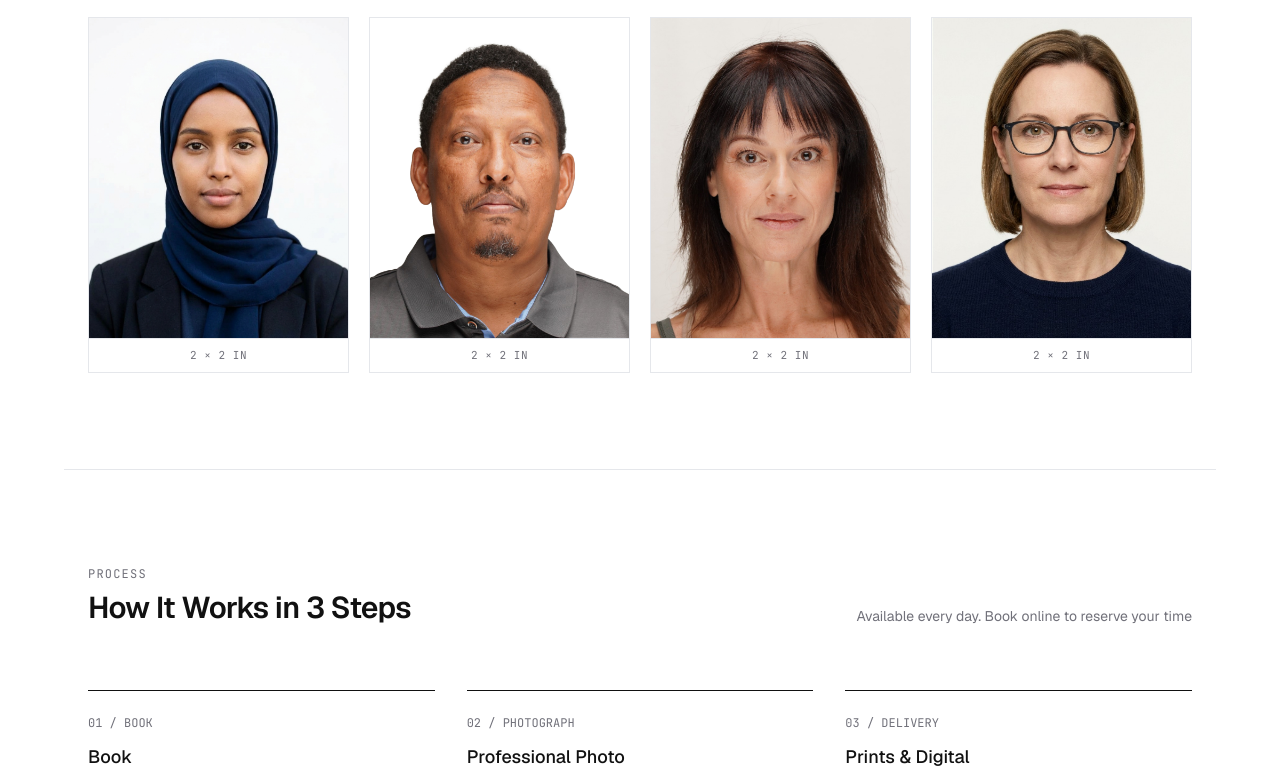
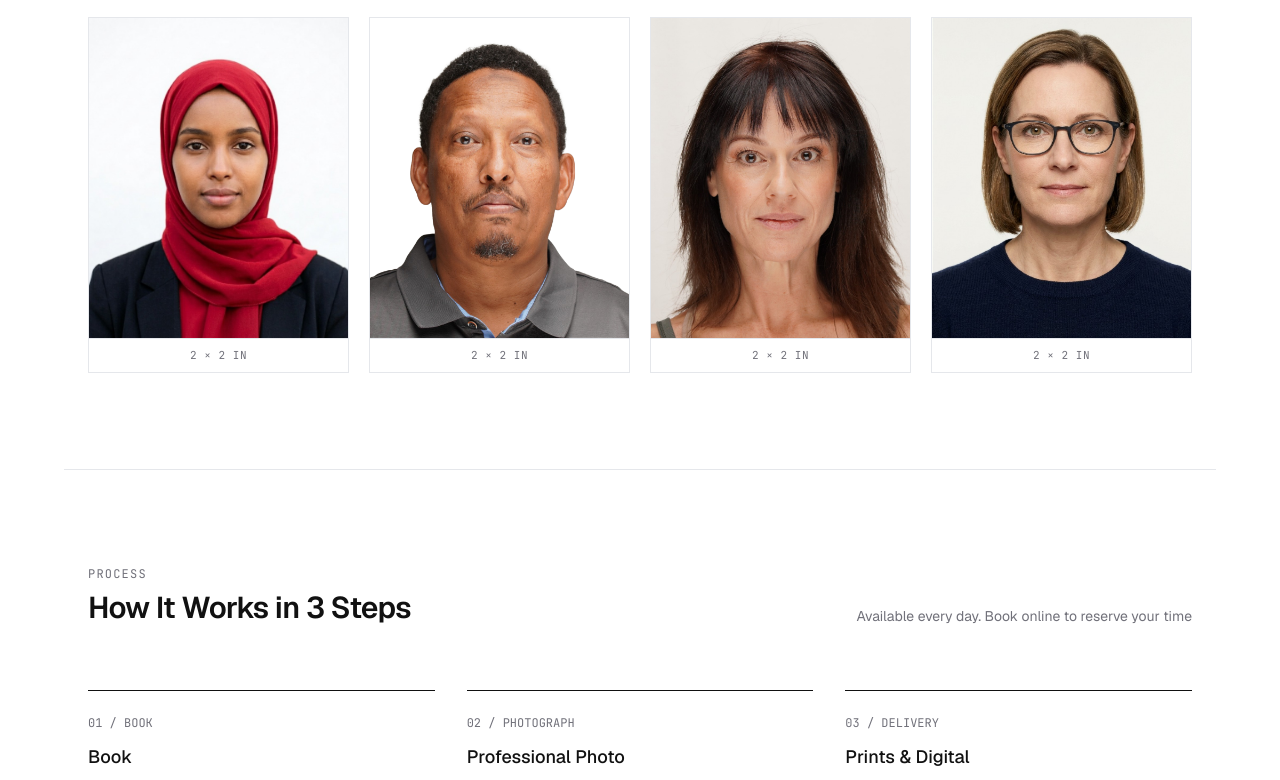
Before and after one commit to ameenstudio/fstoppassportphoto, a plain HTML site: page index.html in a window 1280 px wide. Shown: the part 1642-2422 px from the top of the page. Drawn offline with nearby package versions, Linux system fonts and the light colour scheme.

Commit message:
Replace ninth gallery portrait
Co-authored-by: Copilot <223556219+Copilot@users.noreply.github.com>

```diff
--- a/index.html
+++ b/index.html
@@ -166,7 +166,7 @@
 
     <figure class="border border-border bg-white overflow-hidden group">
       <div class="overflow-hidden">
-        <img src="Gemini_Generated_Image_zcdg1bzcdg1bzcdg.jpg" alt="Passport portrait sample with a navy hijab" class="h-80 w-full object-cover group-hover:scale-105 transition-transform duration-500" />
+        <img src="Gemini_Generated_Image_8fvxtn8fvxtn8fvx.jpg" alt="Passport portrait sample with a red hijab" class="h-80 w-full object-cover group-hover:scale-105 transition-transform duration-500" />
       </div>
       <figcaption class="border-t border-border py-2 text-center font-mono text-[11px] uppercase tracking-wider text-muted">2 × 2 in</figcaption>
     </figure>
```
Also changed, not shown: Gemini_Generated_Image_8fvxtn8fvxtn8fvx.jpg (added).
